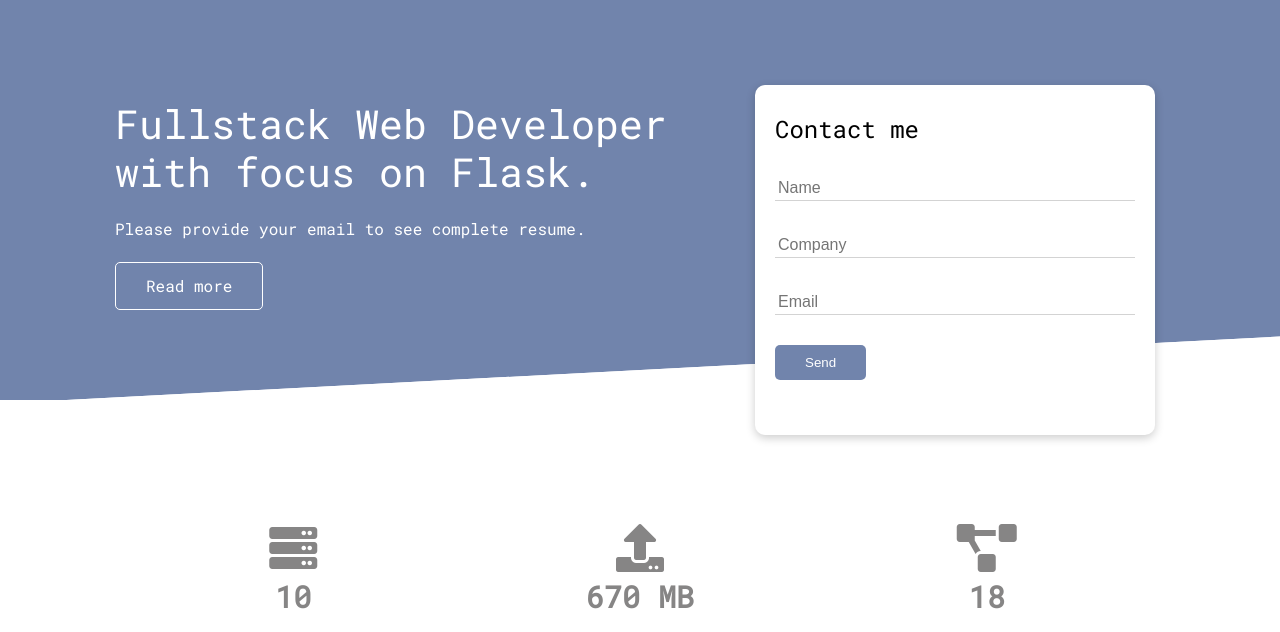
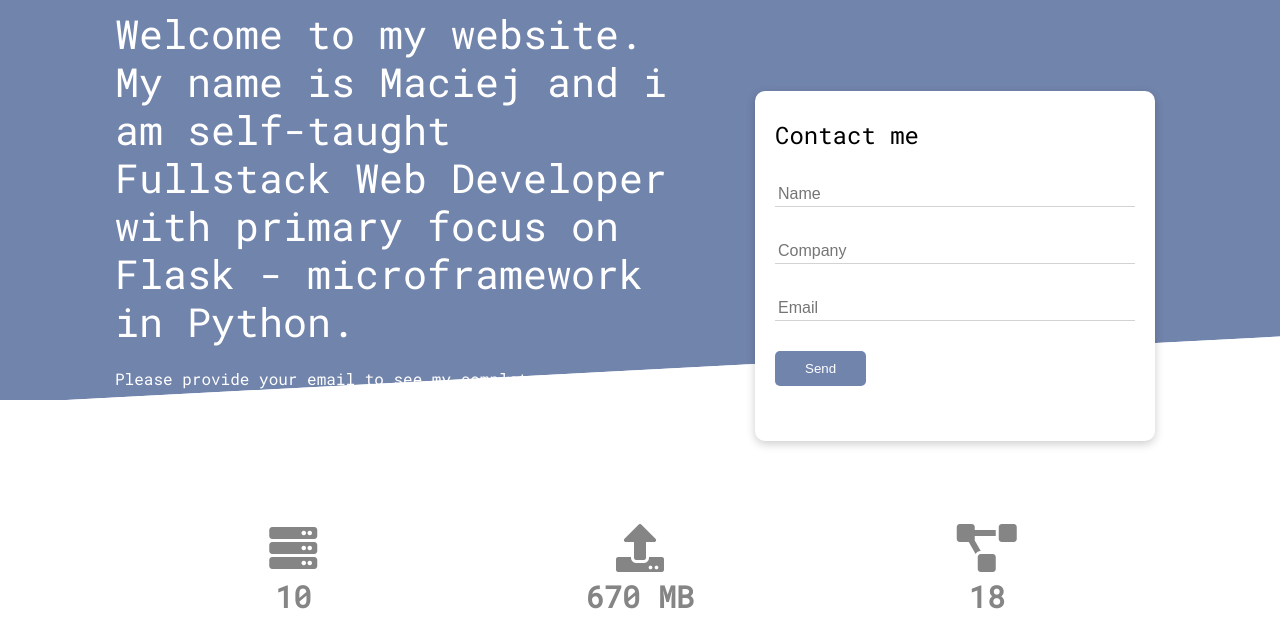
Before and after one commit to mjaroszewski1979/project_01, a Flask app: page / in a window 1280 px wide. Shown: the part 70-702 px from the top of the page. Run offline with Flask 2, Linux system fonts and the light colour scheme; some libraries are stand-ins or nearby versions; some web fonts are replaced.

Commit message:
Update index.html

```diff
--- a/templates/index.html
+++ b/templates/index.html
@@ -5,9 +5,8 @@
 <section class="showcase">
     <div class="container grid">
         <div class="showcase-text">
-            <h1>Fullstack Web Developer with focus on Flask.</h1>
-            <p>Please provide your email to see complete resume.</p>
-                <a href="https://www.fullstackpython.com/flask.html" target="_blank" class="btn btn-outline">Read more</a>
+            <h1>Welcome to my website. My name is Maciej and i am self-taught Fullstack Web Developer with primary focus on Flask - microframework in Python. </h1>
+            <p>Please provide your email to see my complete resume.</p>
         </div>
         <div class="showcase-form card">
             <h2>Contact me</h2>
```
